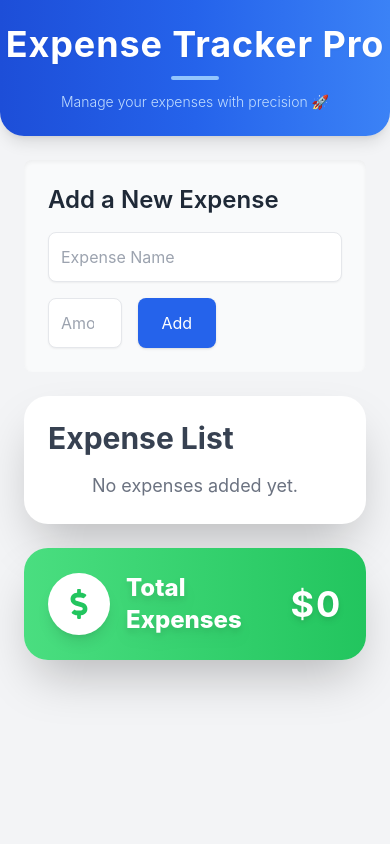
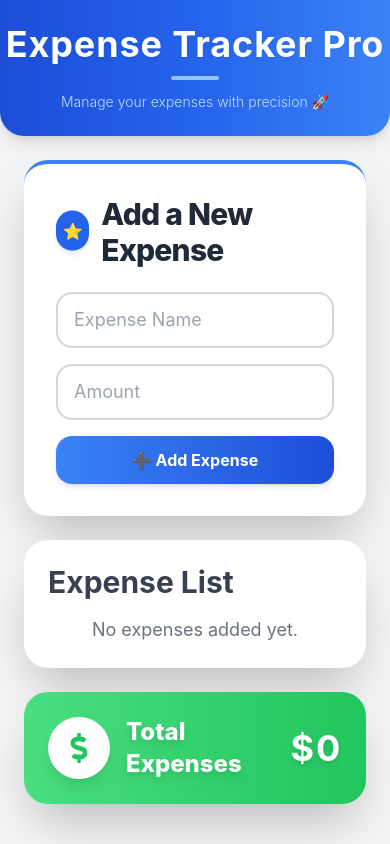
Before and after one commit to Carlosmarroquin20/expense-tracker-pro, a React (Vite) app: page / in a window 390 px wide. Built offline with nearby package versions, Linux system fonts and the light colour scheme.

Commit message:
Enhance ExpenseForm: modernized design, responsive grid layout, interactive inputs, and fluid animations for a professional experience

```diff
--- a/src/components/ExpenseForm.jsx
+++ b/src/components/ExpenseForm.jsx
@@ -1,5 +1,5 @@
 import { useState } from "react";
-import PropTypes from "prop-types"; //PropTypes
+import PropTypes from "prop-types";
 
 const ExpenseForm = ({ addExpense }) => {
   const [name, setName] = useState("");
@@ -15,35 +15,46 @@ const ExpenseForm = ({ addExpense }) => {
   };
 
   return (
-    <div className="p-6 bg-gray-50 shadow-inner rounded-lg">
-      <h2 className="text-2xl font-semibold text-gray-800 mb-4">Add a New Expense</h2>
-      <form onSubmit={handleSubmit} className="flex flex-wrap gap-4">
+    <div className="p-8 bg-white rounded-2xl shadow-2xl border-t-4 border-blue-500 transition-all duration-500 hover:shadow-blue-200 animate-fadeIn">
+      {/* Encabezado con Icono */}
+      <div className="flex items-center mb-6 gap-3">
+        <div className="w-10 h-10 bg-blue-600 text-white flex items-center justify-center rounded-full shadow-md animate-bounce">
+        ⭐
+        </div>
+        <h2 className="text-3xl font-extrabold text-gray-800 tracking-tight">
+          Add a New Expense
+        </h2>
+      </div>
+
+      {/* Formulario */}
+      <form onSubmit={handleSubmit} className="grid grid-cols-1 md:grid-cols-3 gap-4 items-center">
         <input
           type="text"
           placeholder="Expense Name"
           value={name}
           onChange={(e) => setName(e.target.value)}
-          className="flex-1 border rounded-lg p-3 shadow-sm focus:ring-2 focus:ring-blue-500"
+          className="col-span-1 md:col-span-2 px-4 py-3 text-lg rounded-xl border-2 border-gray-300 focus:outline-none focus:ring-4 focus:ring-blue-500 focus:border-transparent placeholder-gray-400 transition-all duration-300"
         />
+
         <input
           type="number"
           placeholder="Amount"
           value={amount}
           onChange={(e) => setAmount(e.target.value)}
-          className="w-1/4 border rounded-lg p-3 shadow-sm focus:ring-2 focus:ring-blue-500"
+          className="px-4 py-3 text-lg rounded-xl border-2 border-gray-300 focus:outline-none focus:ring-4 focus:ring-blue-500 focus:border-transparent placeholder-gray-400 transition-all duration-300"
         />
+
         <button
           type="submit"
-          className="bg-blue-600 text-white px-6 py-3 rounded-lg shadow hover:bg-blue-700 transition"
+          className="col-span-1 md:col-span-3 bg-gradient-to-r from-blue-500 to-blue-700 hover:from-blue-600 hover:to-blue-800 text-white font-bold py-3 px-6 rounded-xl shadow-md hover:shadow-xl transform hover:-translate-y-1 active:translate-y-0 transition-all duration-300"
         >
-          Add
+          ➕ Add Expense
         </button>
       </form>
     </div>
   );
 };
 
-// Agregar validación de props
 ExpenseForm.propTypes = {
   addExpense: PropTypes.func.isRequired,
 };
```
